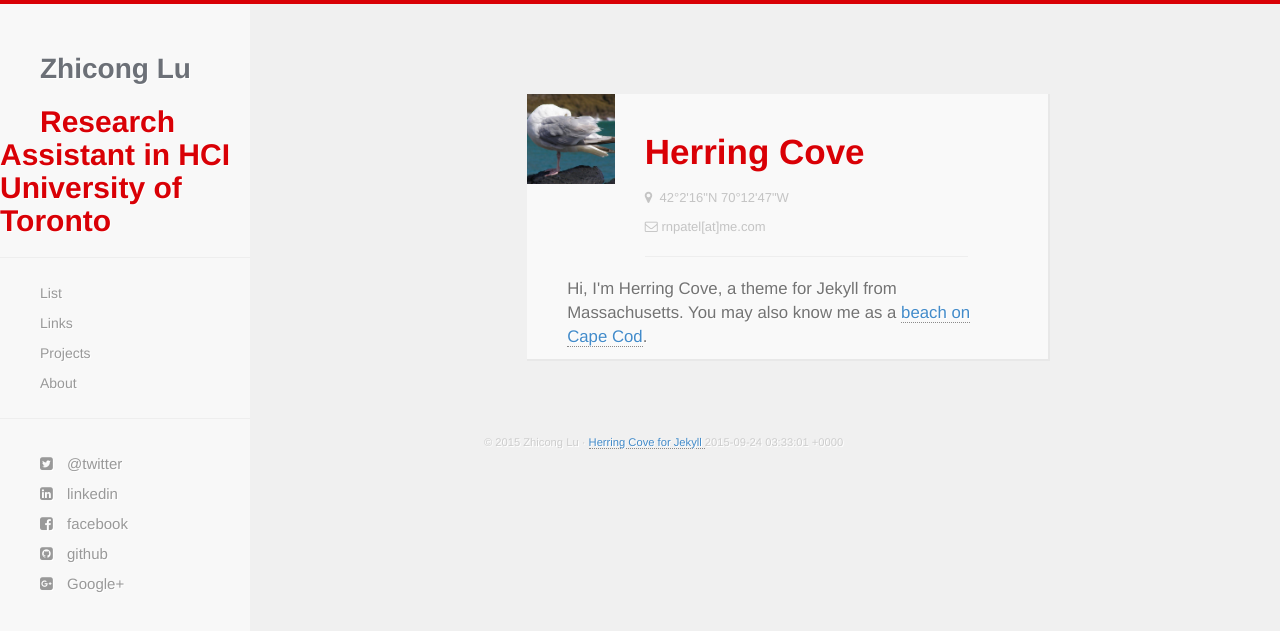
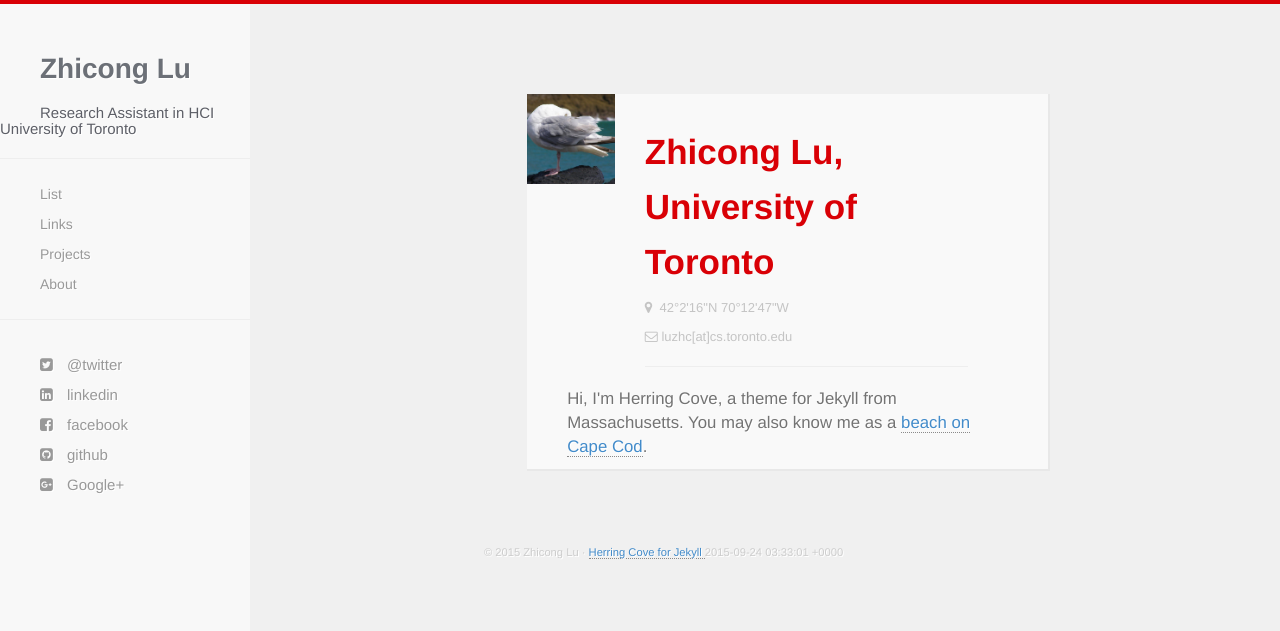
Before and after one commit to luzc08/luzc08.github.io, a Jekyll site: the page built from about.html, in a window 1280 px wide. Shown: the top 631 px of the page. Built offline with Jekyll 4.4.1, drawn with Linux system fonts in a browser that asks for light colours; nearby versions of some CDN libraries; Markdown is read by kramdown in place of the engine named in the settings.

Commit message:
revision1

```diff
--- a/_includes/navigation.html
+++ b/_includes/navigation.html
@@ -23,7 +23,7 @@
 <!-- Sidebar -->
 <div id="sidebar-wrapper">
   <ul class="sidebar-nav">
-    <li class="sidebar-brand"><a href="{{ site.baseurl }}/"><h1 class="brand">{{ site.name }}</h1></a><h2>{{ site.description }}</h2></li>
+    <li class="sidebar-brand"><a href="{{ site.baseurl }}/"><h1 class="brand">{{ site.name }}</h1></a><h3>{{ site.description }}</h3></li>
     <hr />
     <li><a href="{{ site.baseurl }}/list.html">List</a></li>
     <li><a href="{{ site.baseurl }}/links.html">Links</a></li>
--- a/about.html
+++ b/about.html
@@ -10,9 +10,9 @@
             <img src="{{ site.baseurl }}/images/self.jpg">
           </div>
           <div class="col-md-9">
-            <h1>Herring Cove</h1>
-            <p><i class="fa fa-map-marker"></i>&nbsp;&nbsp;42°2'16"N   70°12'47"W</p>
-            <p><i class="fa fa-envelope-o"></i>&nbsp;rnpatel[at]me.com </p>
+            <h1>Zhicong Lu, University of Toronto</h1>
+            <p><i class="fa fa-map-marker"></i>&nbsp;&nbsp;{{site.location}}</p>
+            <p><i class="fa fa-envelope-o"></i>&nbsp;{{site.email}} </p>
             <hr />
           </div>
         </div>
```
